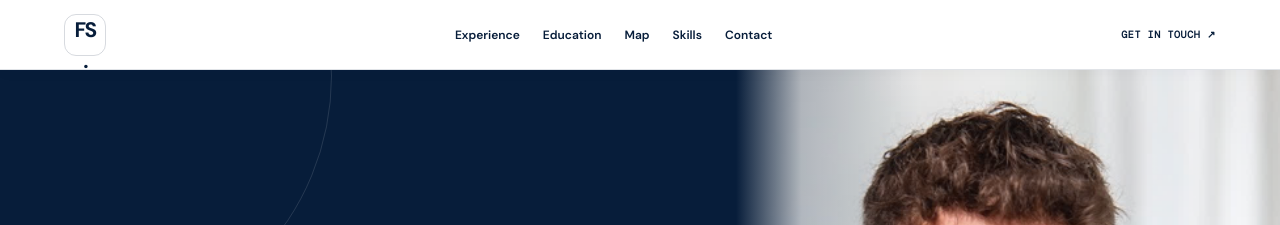
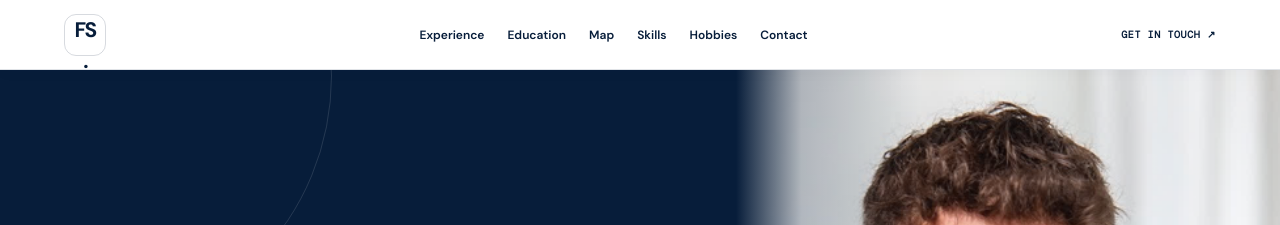
Before and after one commit to FWSchaefer/CV, a plain HTML site: page index.html in a window 1280 px wide. Shown: the top 225 px of the page. Drawn offline with nearby package versions, Linux system fonts and the light colour scheme.

Commit message:
Add hobbies navigation link

```diff
--- a/index.html
+++ b/index.html
@@ -24,9 +24,10 @@
       <nav aria-label="Main navigation">
         <a href="#experience">Experience</a>
         <a href="#education">Education</a>
-        <a href="#map">Map</a>
-        <a href="#skills">Skills</a>
-        <a href="#contact">Contact</a>
+         <a href="#map">Map</a>
+         <a href="#skills">Skills</a>
+          <a href="#hobbies">Hobbies</a>
+         <a href="#contact">Contact</a>
       </nav>
       <a class="header-mail" href="mailto:schaefer-felix99@web.de">Get in touch <span aria-hidden="true">&#8599;</span></a>
     </header>
@@ -144,7 +145,7 @@
           <article class="capability-card"><p class="group-label">Certificates</p><ul class="tag-cloud"><li>Professional Scrum Master I (PSM I)</li><li>Professional Scrum Product Owner I (PSPO I)</li><li>PRINCE2 Foundation</li><li>PRINCE2 Practitioner</li></ul></article>
           <article class="capability-card"><p class="group-label">Languages</p><div class="language"><div><span>German</span><strong>Native</strong></div><i style="--level: 100%"></i></div><div class="language"><div><span>English</span><strong>C1</strong></div><i style="--level: 82%"></i></div></article>
         </div>
-        <div class="hobbies-heading">
+        <div class="hobbies-heading" id="hobbies">
           <p class="eyebrow">05 / Beyond Work</p>
           <h3>Hobbies &amp; <em>interests.</em></h3>
           <p>Select a card to explore the moments behind each interest.</p>
```
